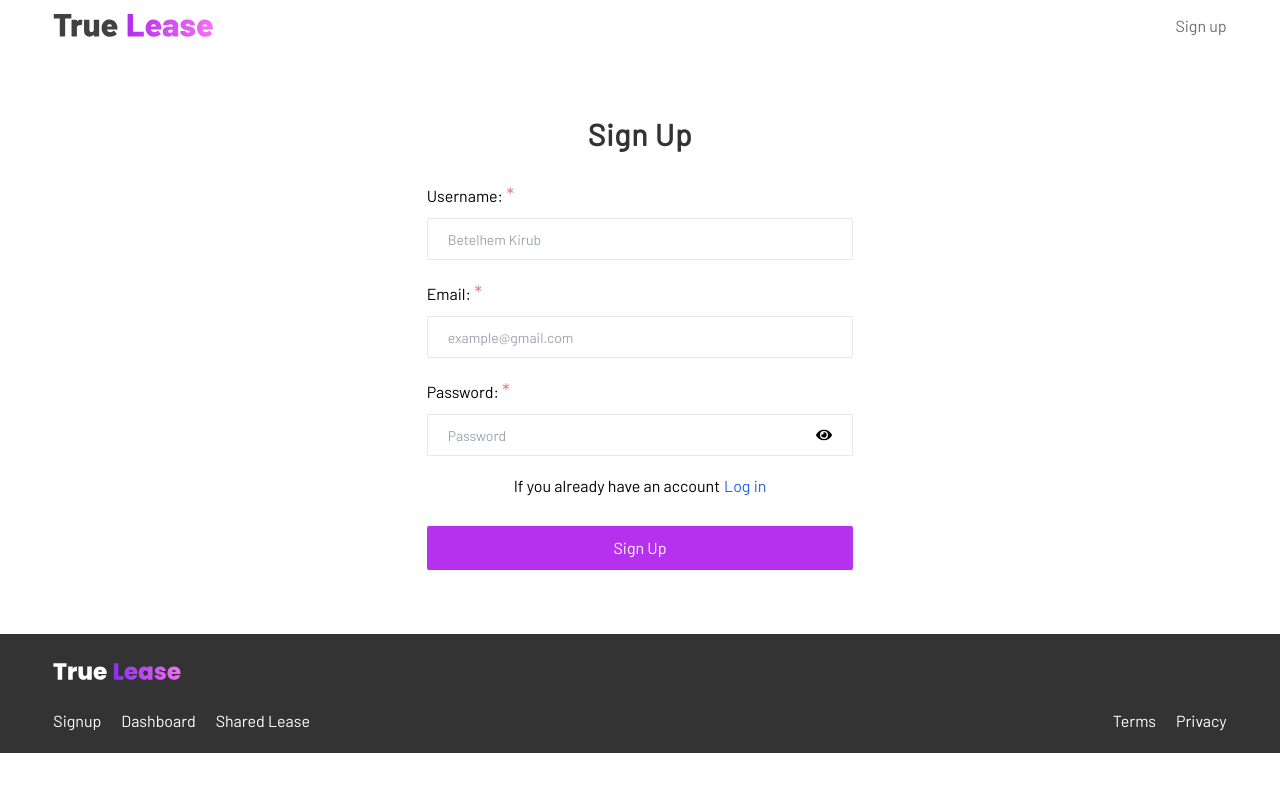
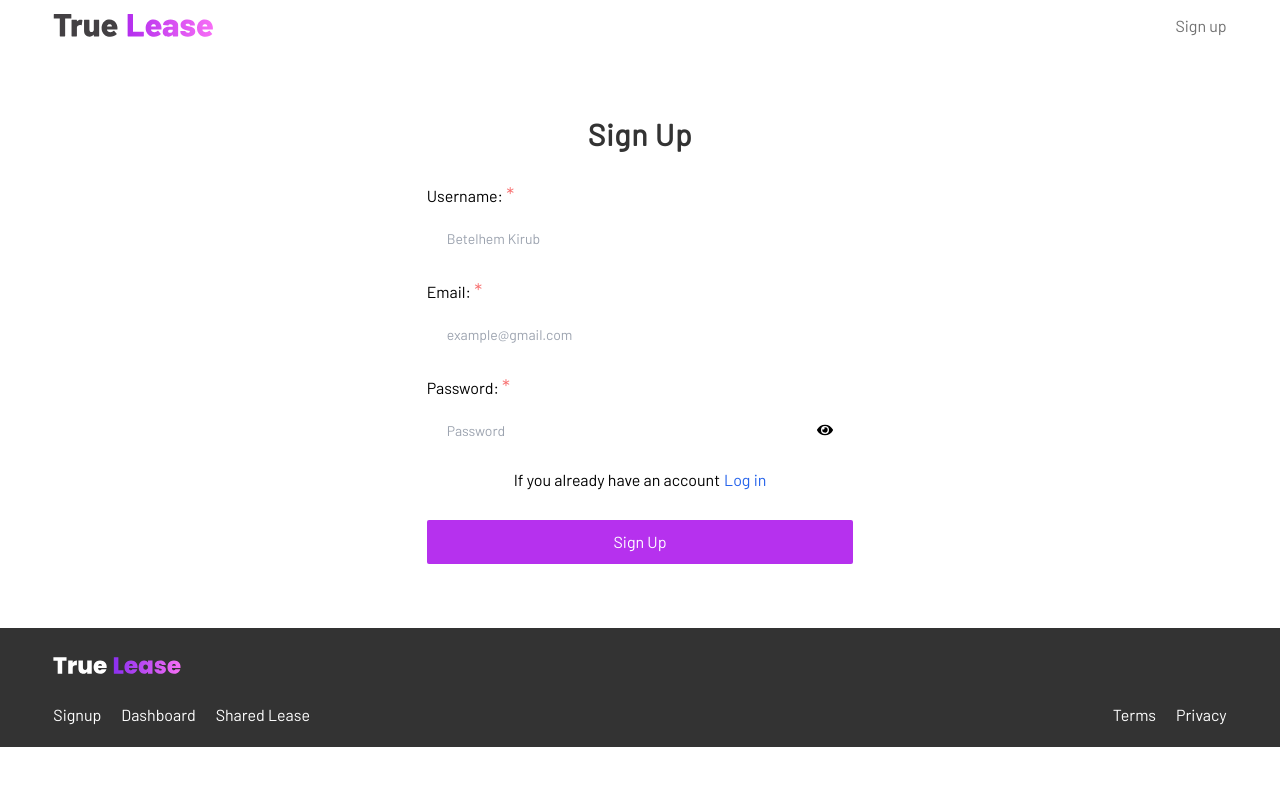
Before and after one commit to klassno3/icog-test, a Next.js app: page /signup in a window 1280 px wide. Shown: the top 792 px of the page. Built offline with nearby package versions, Linux system fonts and the light colour scheme; no server answers.

Commit message:
refactor layout and styling for dashboard, login, signup, and form components

```diff
--- a/src/app/dashboard/Dashboard.tsx
+++ b/src/app/dashboard/Dashboard.tsx
@@ -128,7 +128,7 @@ export default function Dashboard() {
                   <td>${lease.totalCost}</td>
                   <td>${lease.annualIncrease.toFixed(2)}</td>
                   <td className=" text-black">
-                    <div className="flex gap-4">
+                    <div className="flex gap-4 text-sm">
                       <ModalParent lease={lease} type="edit" />
                       <FaTrashAlt
                         onClick={() => handleDelete(lease.id)}
--- a/src/app/login/page.tsx
+++ b/src/app/login/page.tsx
@@ -69,9 +69,9 @@ const Page = () => {
   };
 
   return (
-    <div className="font-barlow max-w-[600px] w-11/12 md:w-1/2 lg:w-1/3 mx-auto  py-10 md:py-16">
+    <div className="font-barlow relative overflow-hidden max-w-[600px] w-11/12 md:w-1/2 lg:w-1/3 mx-auto  py-10 md:py-16">
       {loading && (
-        <div className=" absolute bg-white/80 z-[100] w-full md:w-1/2 lg:w-1/3 mx-auto w- h-[70%] overflow-hidden">
+        <div className="absolute bg-red-800/80 z-50 w-full md:w-1/3 mx-auto h-[80%] overflow-hidden">
           <Loading />
         </div>
       )}
--- a/src/app/signup/page.tsx
+++ b/src/app/signup/page.tsx
@@ -117,7 +117,7 @@ const Page = () => {
               name="password"
             />
 
-            <div className="flex flex-col sm:flex-row items-center justify-center gap-1">
+            <div className="flex  justify-center gap-1">
               <p className="">If you already have an account </p>
               <Link href="/login" className="text-blue-600">
                 Log in
--- a/src/components/EditForm.tsx
+++ b/src/components/EditForm.tsx
@@ -175,7 +175,9 @@ const EditForm = ({ lease }: ModalParentProps) => {
       onSubmit={handleSubmit(onSubmit)}
       className="p-4 md:p-12 flex flex-col gap-5 font-barlow"
     >
-      <h3 className="text-2xl font-barlow font-semibold">Edit Lease</h3>
+      <h3 className="text-lg md:text-2xl font-barlow font-semibold">
+        Edit Lease
+      </h3>
       <div className="grid grid-cols-1 gap-6 md:grid-cols-2 ">
         <Input
           type="date"
--- a/src/components/Footer.tsx
+++ b/src/components/Footer.tsx
@@ -4,7 +4,7 @@ import Logo from "../../public/footer logo.svg";
 import Image from "next/image";
 const Footer = () => {
   return (
-    <footer className="w-full text-sm md:text-sm font-light bg-black py-3 md:py-5  text-white font-barlow">
+    <footer className="w-full z-[200] text-sm md:text-sm font-light bg-black py-4 md:py-5  text-white font-barlow">
       {" "}
       <div className="max-w-[1440px] w-11/12 mx-auto">
         <Link href="/">
--- a/src/components/Input.tsx
+++ b/src/components/Input.tsx
@@ -49,7 +49,7 @@ const Input = ({
       ) : null}
       <div
         className={`text-primaryColor-200 flex items-center justify-between w-full rounded-sm focus:outline-none focus:ring-0  px-4 md:px-5 py-2
-           placeholder:font-light placeholder:font-barlow bg-secondaryColor-100 ${
+           placeholder:font-light placeholder:font-barlow${
              error
                ? "border-red-400/60 border-[.5px] "
                : disabled
@@ -79,7 +79,7 @@ const Input = ({
           id={name}
           onBlur={onBlur}
           placeholder={placeHolder}
-          className={`focus:outline-none  focus:ring-0 bg-secondaryColor-100 placeholder:font-light placeholder:text-sm w-full ${
+          className={`focus:outline-none  focus:ring-0 bg-transparent placeholder:font-light placeholder:text-sm w-full ${
             disabled && "text-gray-400"
           }`}
         />
--- a/src/components/ShareForm.tsx
+++ b/src/components/ShareForm.tsx
@@ -68,10 +68,12 @@ const ShareForm = ({ lease }: ModalParentProps) => {
   };
   return (
     <div className="p-4 md:p-12 flex flex-col gap-4  text-black">
-      <h3 className="text-2xl font-barlow font-semibold">Share Lease</h3>
+      <h3 className="text-lg md:text-2xl font-barlow font-semibold">
+        Share Lease
+      </h3>
       <form
         onSubmit={handleSubmit(onSubmit)}
-        className="flex flex-col gap-4 w-1/2"
+        className="flex flex-col gap-4 md:w-1/2"
       >
         <Input
           type="email"
--- a/src/components/leaseForm.tsx
+++ b/src/components/leaseForm.tsx
@@ -130,7 +130,7 @@ export default function LeaseForm() {
     }
   }, [watchFields]);
   return (
-    <div className="max-w-[1440px] mx-auto pb-20 -translate-y-10 flex  flex-col lg:flex-row font-barlow justify-between items-start gap-20 lg:gap-14">
+    <div className="max-w-[1440px] mx-auto pb-20 -translate-y-10 flex  flex-col lg:flex-row font-barlow justify-between items-start gap-14">
       <div className="w-full relative lg:w-[65%] flex flex-col gap-10  p-6 rounded-lg shadow-xl bg-white ">
         {status === "pending" && (
           <div className=" absolute top-0 left-0 rounded-lg bg-white/90 z-[100] w-full h-full">
```
